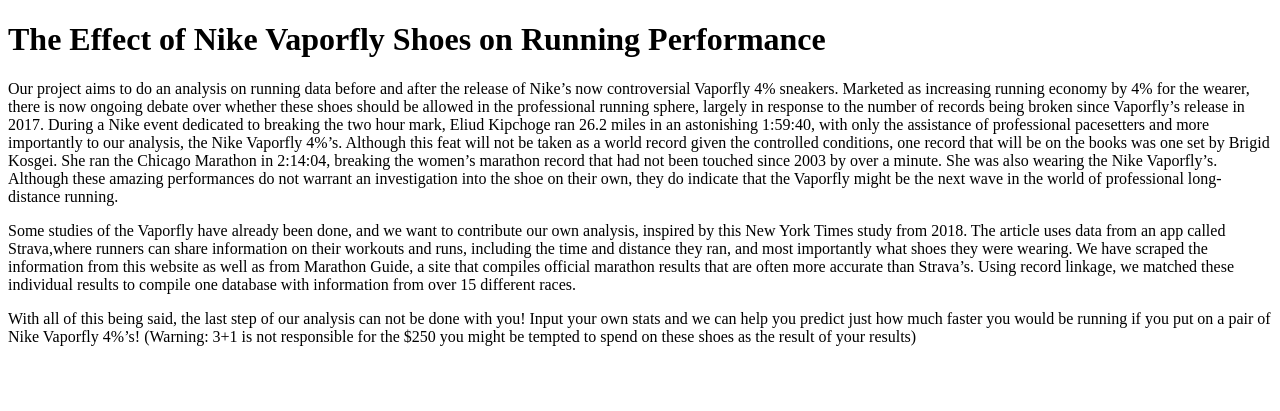
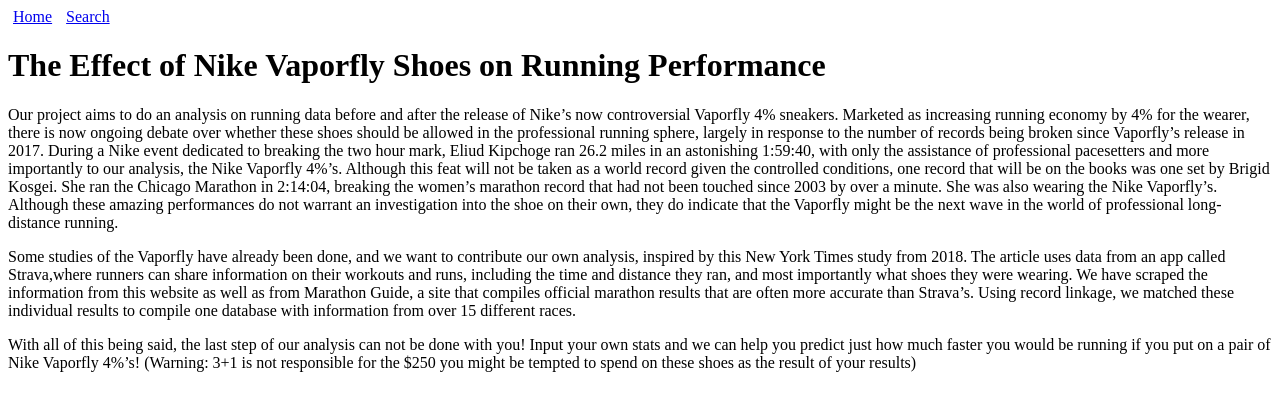
Before and after one commit to kyanscienceman/strava-scraper, a Django app: page / in a window 1280 px wide. Shown: the top 411 px of the page. Run offline with Django 3.2, Linux system fonts and the light colour scheme; parts of the project's set-up code (start-up, migrations or seed data) failed here and were passed over.

Commit message:
Made changes to url names, added graphical displays, prettified the webpage

```diff
--- a/threeplusone/strava/templates/strava/base.html
+++ b/threeplusone/strava/templates/strava/base.html
@@ -1,6 +1,20 @@
 <!DOCTYPE html>
 <html>
 <head>
+    <style>
+        #navbar{
+            list-style-type: none;
+            margin: 0;
+            padding: 0;
+        }
+        .navli{
+            display:inline;
+            color:white;
+            text-align:center;
+            padding: 10px 5px;
+        }
+        {% block style %}{% endblock %}
+    </style>
     <title>
         {% block title %}
         Overheard in Cavs locker room after Game 7: "He got me," LeBron said of Tatum's dunk over him. "That f***ing Tatum boomed me." LeBron added, "He’s so good," repeating it four times. LeBron then said he wanted to add Tatum to the list of players he works out with this summer.
@@ -8,7 +22,10 @@
     </title>
 </head>
 <body>
-    <div id="navbar">{% block navbar %}{% endblock %}</div>
+    <ul id="navbar">
+        <li class="navli"><a href="{% url 'home' %}">Home</a></li>
+        <li class="navli"><a href="{% url 'input' %}">Search</a></li>
+    </ul>
     <div id="body_title">{% block body_title %}{% endblock %}</div>
     <div id="error_msg">
         {% if error %}<p><strong>{{ error }}</strong></p>{% endif %}
--- a/threeplusone/strava/urls.py
+++ b/threeplusone/strava/urls.py
@@ -4,6 +4,6 @@
 
 urlpatterns = [
     path('', views.home, name='home'),
-    path('input', views.input, name='input'),
+    path('search', views.input, name='input'),
     path('results', views.results, name='results'),
 ]
```
Also changed, not shown: threeplusone/strava/templates/strava/results.html (+19 -1 lines).
